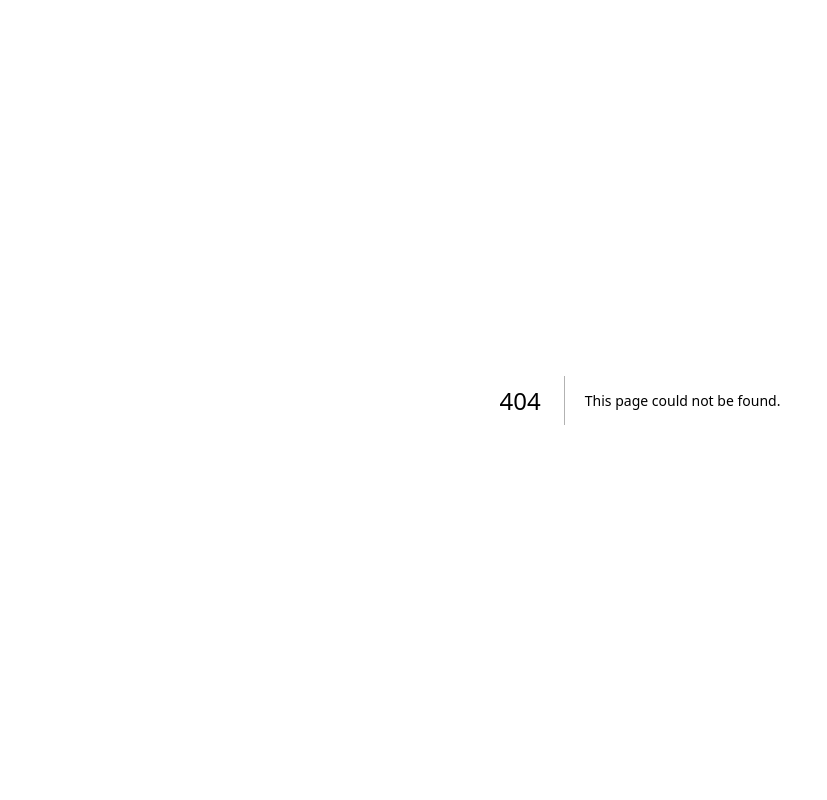
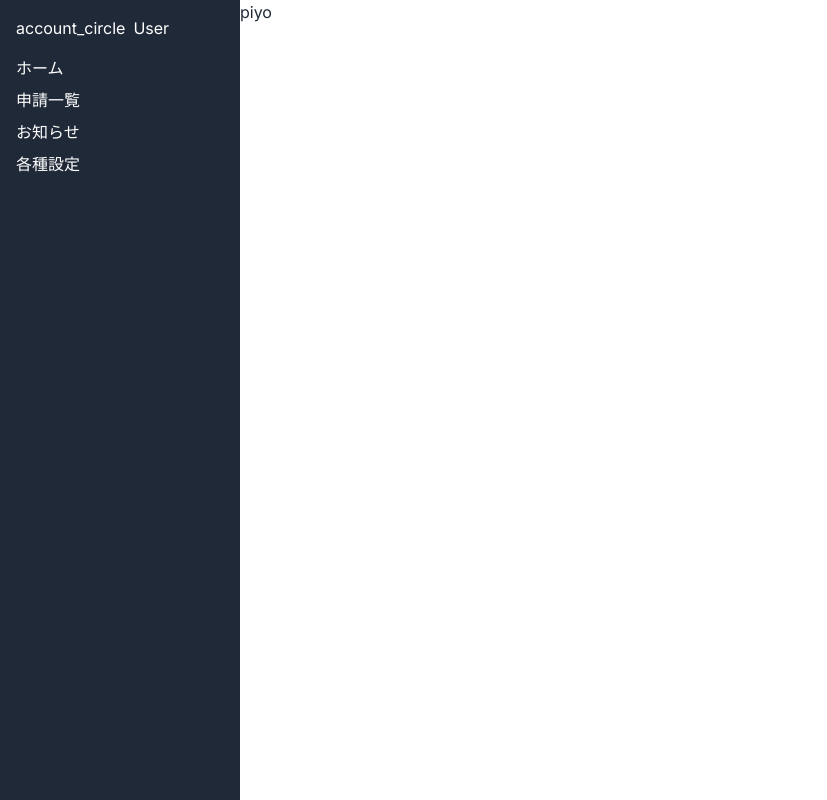
Before and after one commit to nnnnn81/platform-dev, a Next.js app: page /dashboard/user/setting in a window 1280 px wide. Before the commit this address had no page. Shown: the whole page, without its empty margins (0-827 px from the left). Built offline with nearby package versions, Linux system fonts and the light colour scheme.

Commit message:
update dashboard

```diff
--- a/app/components/Dashboard.tsx
+++ b/app/components/Dashboard.tsx
@@ -1,7 +1,7 @@
 export const DashboardContent = () => {
   return (
     <div className="flex-grow p-6">
-      <div className="grid grid-cols-3 gap-4">
+      <div className="grid grid-cols-2 gap-4">
         <div className="card bg-base-100 shadow-xl">
           <div className="card-body">
             <h2 className="card-title">申請一覧</h2>
@@ -14,12 +14,6 @@ export const DashboardContent = () => {
             {/* お知らせの内容 */}
           </div>
         </div>
-        <div className="card bg-base-100 shadow-xl">
-          <div className="card-body">
-            <h2 className="card-title">各種設定</h2>
-            {/* 各種設定の内容 */}
-          </div>
-        </div>
       </div>
     </div>
   );
--- a/app/components/Sidebar.tsx
+++ b/app/components/Sidebar.tsx
@@ -1,3 +1,5 @@
+import Link from "next/link";
+
 type Props = {
   userType: 'user' | 'admin';
 };
@@ -9,16 +11,47 @@ export const DashboardSidebar = ({ userType }: Props) => {
         <span className="material-icons">account_circle</span>
         <span className="ml-2">{userType === 'user' ? 'User' : 'Admin'}</span>
       </div>
+
       <ul>
+        {/* 共通メニュー */}
         <li className="mb-2">
-          <a href="#" className="block">申請一覧</a>
+          <Link href={userType === 'user' ? "/dashboard/user" : "/dashboard/admin"} className="block">
+            ホーム
+          </Link>
         </li>
-        <li className="mb-2">
-          <a href="#" className="block">お知らせ</a>
-        </li>
-        <li>
-          <a href="#" className="block">各種設定</a>
-        </li>
+
+        {/* ユーザー専用メニュー */}
+        {userType === 'user' && (
+          <>
+            <li className="mb-2">
+              <Link href="/dashboard/user/applications" className="block">申請一覧</Link>
+            </li>
+            <li className="mb-2">
+              <Link href="/dashboard/user/setting" className="block">お知らせ</Link>
+            </li>
+            <li>
+              <Link href="/dashboard/user/notifications" className="block">各種設定</Link>
+            </li>
+          </>
+        )}
+
+        {/* 管理者専用メニュー */}
+        {userType === 'admin' && (
+          <>
+            <li className="mb-2">
+              <Link href="/dashboard/admin/manage-users" className="block">申請一覧</Link>
+            </li>
+            <li className="mb-2">
+              <Link href="/dashboard/admin/notifications" className="block">お知らせ</Link>
+            </li>
+            <li className="mb-2">
+              <Link href="/dashboard/admin/manage-users" className="block">ユーザー管理</Link>
+            </li>
+            <li className="mb-2">
+              <Link href="/dashboard/admin/setting" className="block">管理者設定</Link>
+            </li>
+          </>
+        )}
       </ul>
     </div>
   );
--- /dev/null
+++ b/app/dashboard/admin/applications/page.tsx
@@ -0,0 +1,13 @@
+import { DashboardSidebar } from '@/app/components/Sidebar';
+import { ApplicationList } from '@/app/components/ApplicationList';
+
+const UserDashboardPage = () => {
+  return (
+    <div className="flex h-screen">
+      <DashboardSidebar userType="admin" />
+      hoge
+    </div>
+  );
+};
+
+export default UserDashboardPage;
--- /dev/null
+++ b/app/dashboard/admin/manage-users/page.tsx
@@ -0,0 +1,13 @@
+import { DashboardSidebar } from '@/app/components/Sidebar';
+import { ApplicationList } from '@/app/components/ApplicationList';
+
+const UserDashboardPage = () => {
+  return (
+    <div className="flex h-screen">
+      <DashboardSidebar userType="admin" />
+      hoge
+    </div>
+  );
+};
+
+export default UserDashboardPage;
--- /dev/null
+++ b/app/dashboard/admin/notifications/page.tsx
@@ -0,0 +1,12 @@
+import { DashboardSidebar } from '@/app/components/Sidebar';
+
+const UserDashboardPage = () => {
+  return (
+    <div className="flex h-screen">
+      <DashboardSidebar userType="admin" />
+      hoge
+    </div>
+  );
+};
+
+export default UserDashboardPage;
--- /dev/null
+++ b/app/dashboard/admin/setting/page.tsx
@@ -0,0 +1,12 @@
+import { DashboardSidebar } from '@/app/components/Sidebar';
+
+const UserDashboardPage = () => {
+  return (
+    <div className="flex h-screen">
+      <DashboardSidebar userType="admin" />
+      hoge
+    </div>
+  );
+};
+
+export default UserDashboardPage;
--- /dev/null
+++ b/app/dashboard/user/applications/page.tsx
@@ -0,0 +1,13 @@
+import { DashboardSidebar } from '@/app/components/Sidebar';
+import { ApplicationList } from '@/app/components/ApplicationList';
+
+const UserDashboardPage = () => {
+  return (
+    <div className="flex h-screen">
+      <DashboardSidebar userType="user" />
+      hoge
+    </div>
+  );
+};
+
+export default UserDashboardPage;
--- /dev/null
+++ b/app/dashboard/user/notifications/page.tsx
@@ -0,0 +1,12 @@
+import { DashboardSidebar } from '@/app/components/Sidebar';
+
+const UserDashboardPage = () => {
+  return (
+    <div className="flex h-screen">
+      <DashboardSidebar userType="user" />
+      fuga
+    </div>
+  );
+};
+
+export default UserDashboardPage;
--- /dev/null
+++ b/app/dashboard/user/setting/page.tsx
@@ -0,0 +1,12 @@
+import { DashboardSidebar } from '@/app/components/Sidebar';
+
+const UserDashboardPage = () => {
+  return (
+    <div className="flex h-screen">
+      <DashboardSidebar userType="user" />
+      piyo
+    </div>
+  );
+};
+
+export default UserDashboardPage;
```
